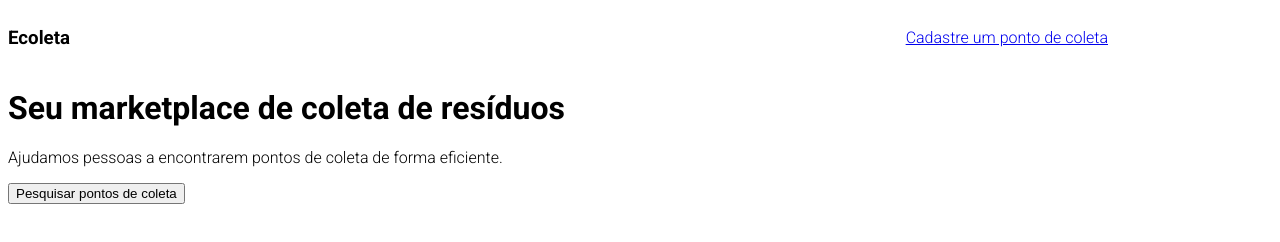
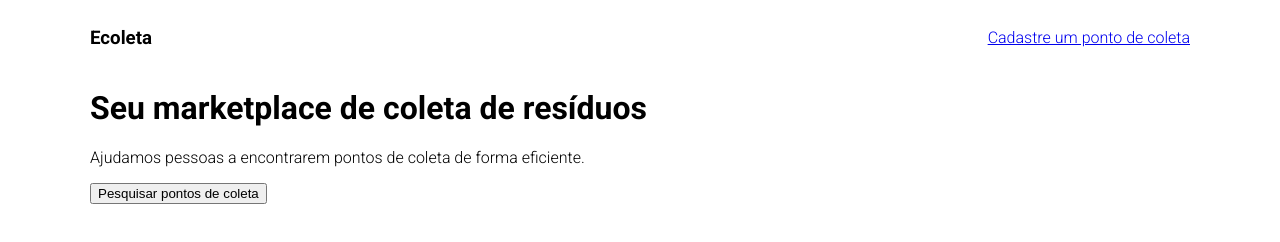
Before and after one commit to Moliveira103/NLW_Ecoleta, a plain HTML site: page index.html in a window 1280 px wide. Drawn offline with Linux system fonts and the light colour scheme.

Commit message:
assets e style

```diff
--- a/index.html
+++ b/index.html
@@ -11,6 +11,8 @@
 
 </head>
 <body>
+
+    <div id="page-home">
 
         <div class="content">
 
@@ -28,6 +30,9 @@
 
         </div>
 
+    </div>
+
+
 
 </body>
 </html>
--- a/styles/main.css
+++ b/styles/main.css
@@ -11,4 +11,6 @@ header{
 .content{
     width:90%;
     max-width: 1100px;
+
+    margin: 0 auto;
 }
```
Also changed, not shown: assets/arrow-left.svg (added), assets/baterias.svg (added), assets/check.svg (added), assets/eletronicos.svg (added), assets/home-background.svg (added), assets/lampadas.svg (added), assets/log-in.svg (added), assets/logo.svg (added), assets/oleo.svg (added), assets/organicos.svg (added), assets/papeis-papelao.svg (added), assets/search.svg (added), assets/x.svg (added). Lines whose indentation alone changed are shown as unchanged.
